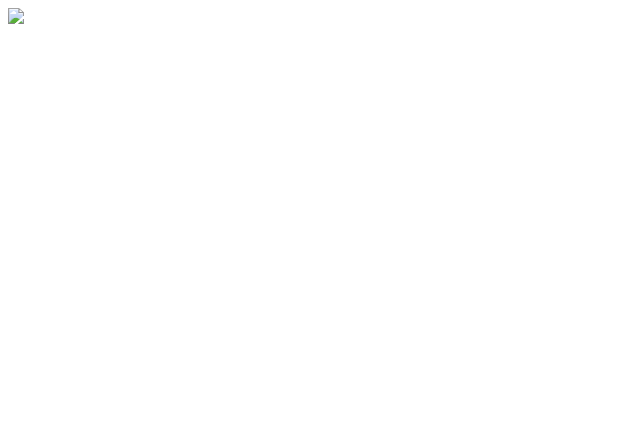
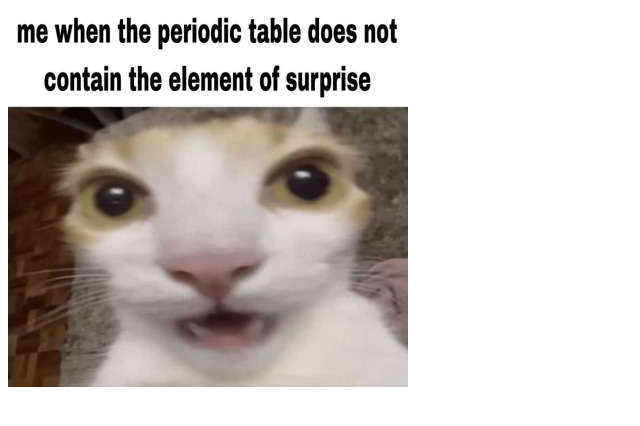
Before and after one commit to pyrokitty-git/pyrokitty-git.github.io, a plain HTML site: page page3.html in a window 1280 px wide. Shown: the whole page, without its empty margins (0-640 px from the left). Drawn offline with Linux system fonts and the light colour scheme.

Commit message:
Changed fuckups.

```diff
--- a/page3.html
+++ b/page3.html
@@ -2,10 +2,12 @@
 <html lang="en">
 <head>
     <meta charset="UTF-8">
-    <meta name="viewport" content="width=device-width, initial-scale=1.0">
-    <title>Document</title>
+    <meta name="viewport" content="width=, initial-scale=1.0">
+    <title>surprise</title>
 </head>
 <body>
-    <img src="surprise.jpg"
+
+    <img src="/images/surprise.jpg">
+
 </body>
 </html>
```
Also changed, not shown: page2.html (+1 -1 lines).
